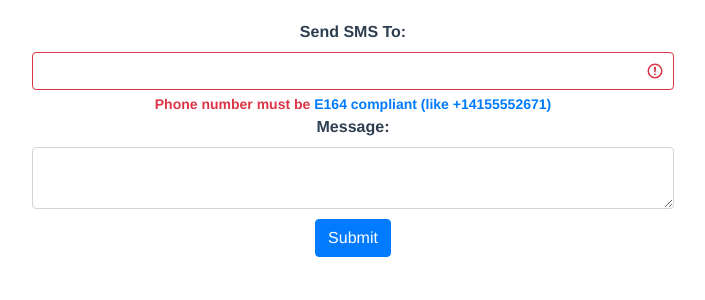
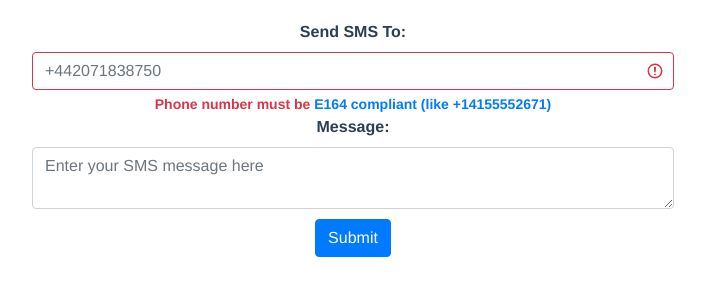
Before and after one commit to jay-to-the-dee/twilio-delivery-status-updates-frontend, a Vue app: page / in a window 1280 px wide. Shown: the top 300 px of the page, without its empty margins (387-1092 px from the left). Built offline with nearby package versions, Linux system fonts and the light colour scheme.

Commit message:
placeholder text

```diff
--- a/src/components/SMSComposerAndStatus.vue
+++ b/src/components/SMSComposerAndStatus.vue
@@ -6,6 +6,7 @@
         v-model="msgForm.to"
         id="sms-number-to"
         :state="phoneValidation"
+        placeholder="+442071838750"
       />
       <b-form-invalid-feedback :state="phoneValidation">
         Phone number must be
@@ -18,7 +19,10 @@
       </b-form-valid-feedback>
 
       <label for="sms-message">Message:</label>
-      <b-form-textarea id="sms-message" v-model="msgForm.body" />
+      <b-form-textarea id="sms-message"
+      v-model="msgForm.body"
+      placeholder="Enter your SMS message here"
+       />
 
       <b-button type="submit" variant="primary" class="pad">Submit</b-button>
     </b-form>
```
